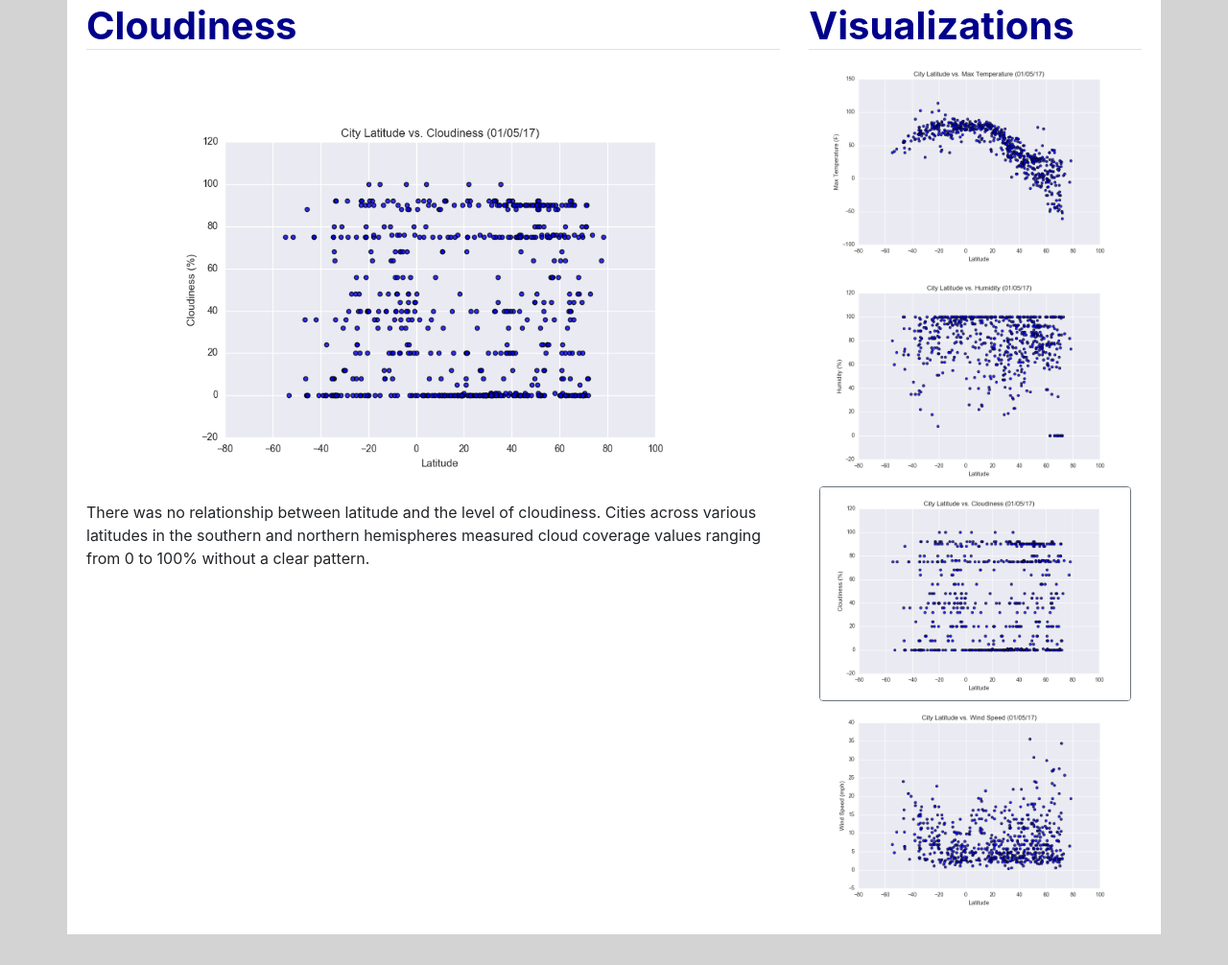
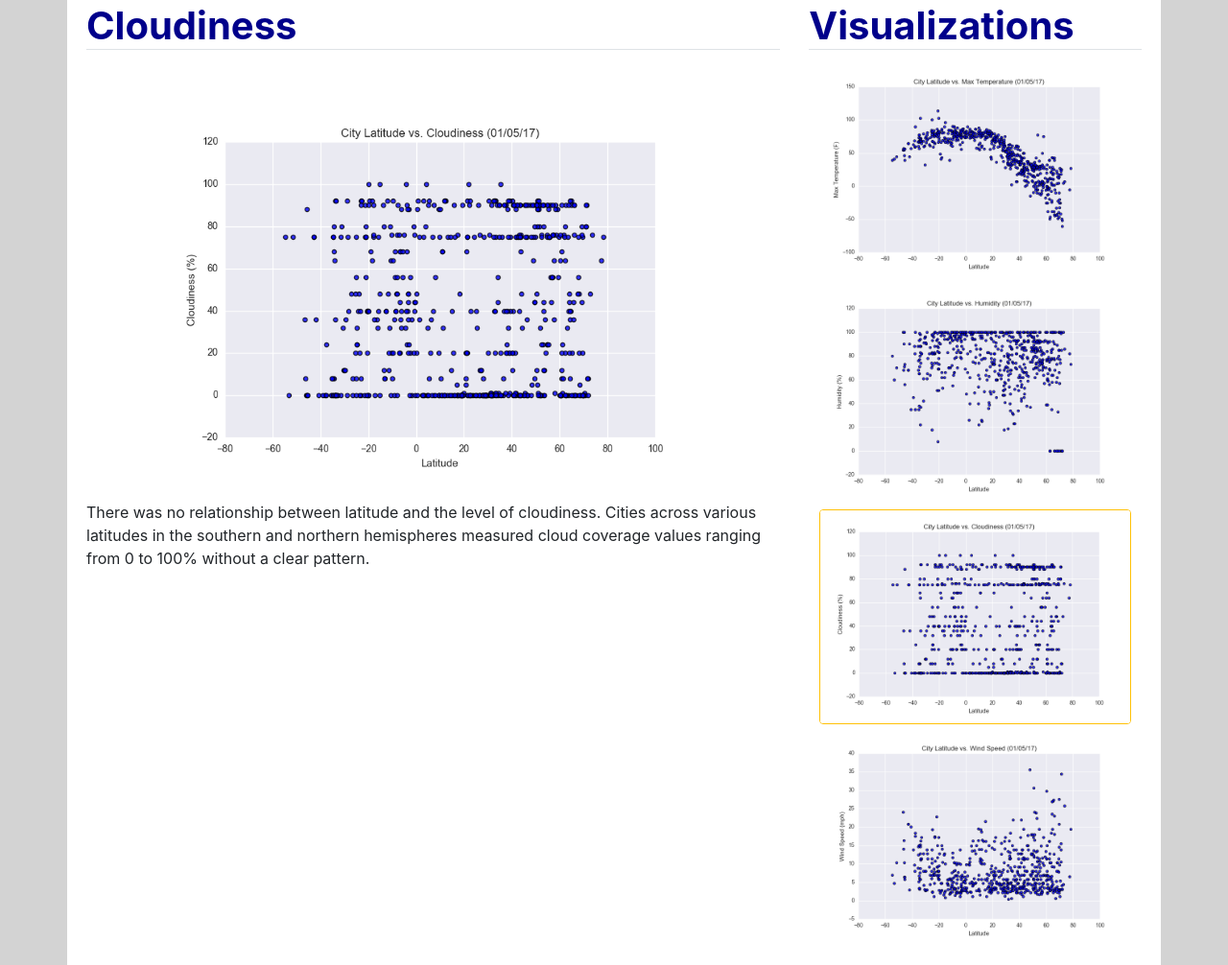
Before and after one commit to meeyoungPH/web-design-challenge, a plain HTML site: page visualizations/cloudiness.html in a window 1280 px wide. Shown: the part 105-1111 px from the top of the page at 96% size. Before the commit the page ends 1079 px from the top, so only its background shows below. Drawn offline with nearby package versions, Linux system fonts and the light colour scheme.

Commit message:
img border color and margin

```diff
--- a/visualizations/cloudiness.html
+++ b/visualizations/cloudiness.html
@@ -82,22 +82,22 @@
           </div>
         </div>
         <div class="row text-center">
-          <div class="col-md-6 col-lg-12">
+          <div class="col-md-6 col-lg-12 mt-2">
             <a href="temp.html">
               <img class="home-img" src="../assets/images/Fig1.png" alt="latitude versus maximum temperature">
             </a>
           </div>
-          <div class="col-md-6 col-lg-12">
+          <div class="col-md-6 col-lg-12 mt-2">
             <a href="humidity.html">
               <img class="home-img" src="../assets/images/Fig2.png" alt="latitude versus humidity">
             </a>
           </div>
-          <div class="col-md-6 col-lg-12">
+          <div class="col-md-6 col-lg-12 mt-2">
             <a href="cloudiness.html">
-              <img class="home-img  border border-secondary rounded" src="../assets/images/Fig3.png" alt="latitude versus cloudiness">
+              <img class="home-img  border border-warning rounded" src="../assets/images/Fig3.png" alt="latitude versus cloudiness">
             </a>
           </div>
-          <div class="col-md-6 col-lg-12">
+          <div class="col-md-6 col-lg-12 mt-2">
             <a href="wind.html">
               <img class="home-img" src="../assets/images/Fig4.png" alt="latitude versus wind speed">
             </a>
```
Also changed, not shown: visualizations/humidity.html (+5 -5 lines), visualizations/temp.html (+5 -5 lines), visualizations/wind.html (+5 -5 lines).
